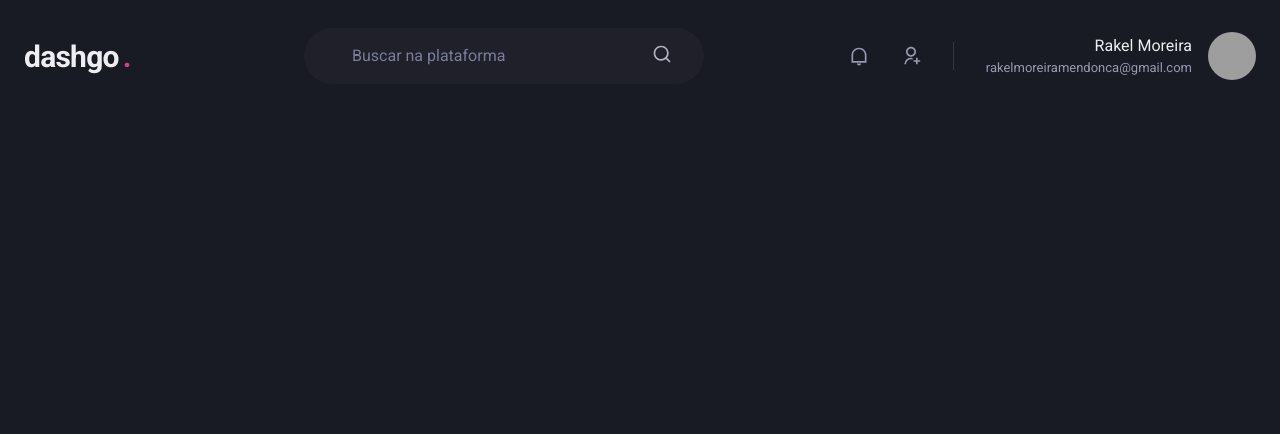
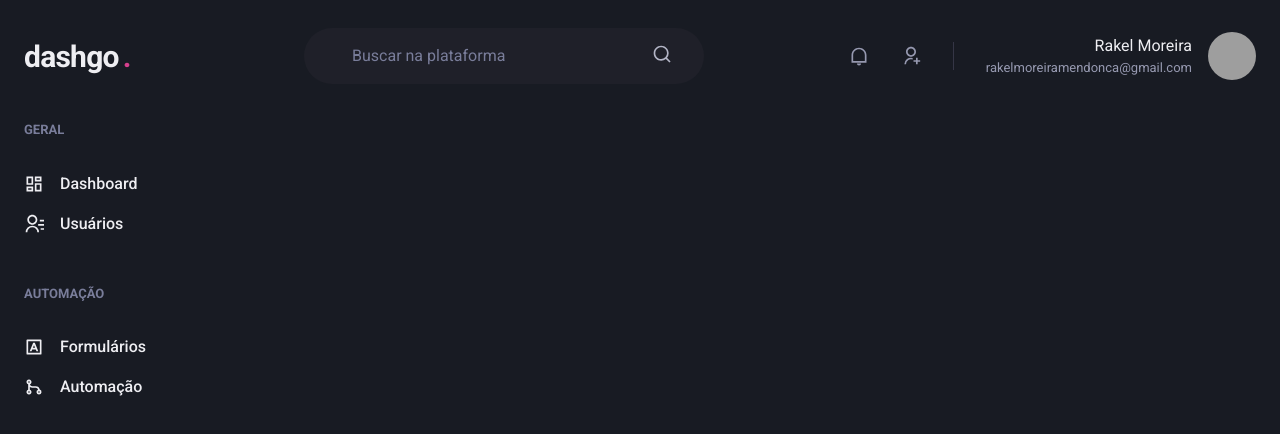
Before and after one commit to rakelmm/Iginite-dashgo, a Next.js app: page /dashboard in a window 1280 px wide. Shown: the top 434 px of the page. Built offline with nearby package versions, Linux system fonts and the light colour scheme; grey boxes are pictures that could not be loaded.

Commit message:
Componente: Sidebar

```diff
--- /dev/null
+++ b/src/components/Sidebar.tsx
@@ -0,0 +1,37 @@
+import { Box, Icon, Link, Stack, Text } from "@chakra-ui/react";
+import { RiContactsLine, RiDashboardLine, RiGitMergeLine, RiInputMethodLine } from "react-icons/ri";
+
+export function Sidebar() {
+    return (
+        <Box as='aside' w='64' mr='8'>
+            <Stack spacing='12' align='flex-start'>
+                <Box>
+                    <Text fontWeight='bold' color='gray.400' fontSize='small' >GERAL</Text>
+                    <Stack spacing='4' mt='8' align='stretch'>
+                        <Link display='flex' alignItems='center'>
+                            <Icon as={RiDashboardLine} fontSize='20' />
+                            <Text ml='4' fontWeight='medium' >Dashboard</Text>
+                        </Link>
+                        <Link display='flex' alignItems='center'>
+                            <Icon as={RiContactsLine} fontSize='20' />
+                            <Text ml='4' fontWeight='medium' >Usuários</Text>
+                        </Link>
+                    </Stack>
+                </Box>
+                <Box>
+                    <Text fontWeight='bold' color='gray.400' fontSize='small' >AUTOMAÇÃO</Text>
+                    <Stack spacing='4' mt='8' align='stretch'>
+                        <Link display='flex' alignItems='center'>
+                            <Icon as={RiInputMethodLine} fontSize='20' />
+                            <Text ml='4' fontWeight='medium' >Formulários</Text>
+                        </Link>
+                        <Link display='flex' alignItems='center'>
+                            <Icon as={RiGitMergeLine} fontSize='20' />
+                            <Text ml='4' fontWeight='medium' >Automação</Text>
+                        </Link>
+                    </Stack>
+                </Box>
+            </Stack>
+        </Box>
+    );
+}
--- a/src/pages/dashboard.tsx
+++ b/src/pages/dashboard.tsx
@@ -1,7 +1,15 @@
+import { Flex } from "@chakra-ui/react";
 import { Header } from "../components/Header";
+import { Sidebar } from "../components/Sidebar";
 
 export default function Dashboard() {
     return (
-        <Header />
+        <Flex direction='column' h='100vh'>
+            <Header/>
+
+            <Flex w='100%' my='6' maxWidth={1480} mx='auto' px='6'>
+                <Sidebar />
+            </Flex>
+        </Flex>
     )
 }
```
